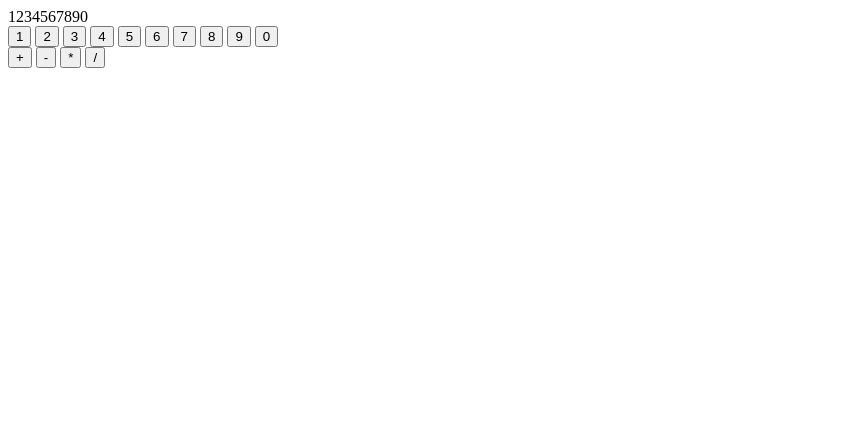
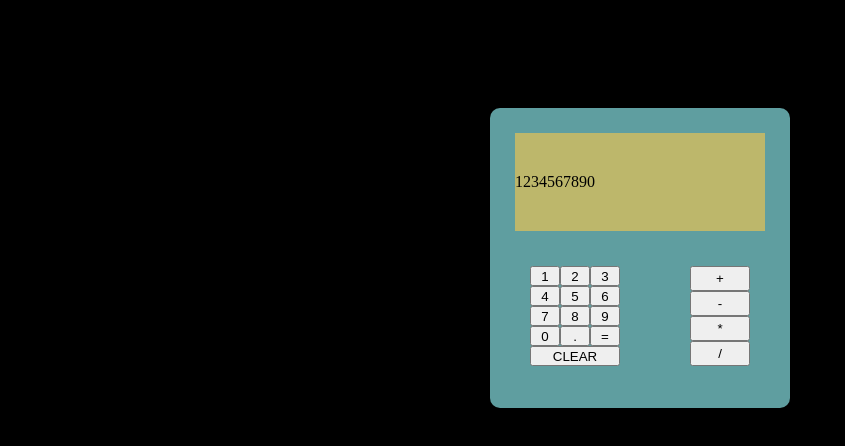
Before and after one commit to AseelAlnassiry/calculator, a plain HTML site: page index.html in a window 1280 px wide. Shown: the whole page, without its empty margins (0-845 px from the left). Drawn offline with Linux system fonts and the light colour scheme.

Commit message:
Basic CSS for calculator complete

```diff
--- a/index.html
+++ b/index.html
@@ -21,8 +21,11 @@
           <button class="number-button">6</button>
           <button class="number-button">7</button>
           <button class="number-button">8</button>
-          <button class="equals-button">9</button>
+          <button class="number-button">9</button>
           <button class="number-button">0</button>
+          <button class="number-button">.</button>
+          <button class="number-button">=</button>
+          <button class="number-button clear-button">CLEAR</button>
         </div>
         <div class="operation-pad">
           <button class="operation-button">+</button>
--- a/styles.css
+++ b/styles.css
@@ -0,0 +1,59 @@
+body {
+  display: flex;
+  flex-direction: row;
+  justify-content: center;
+  background-color: black;
+}
+
+.calculator-body {
+  display: flex;
+  flex-direction: column;
+  margin-top: 100px;
+  background-color: cadetblue;
+  width: 300px;
+  height: 300px;
+  border-radius: 10px;
+}
+
+.display {
+  display: flex;
+  background-color: darkkhaki;
+  padding: 40px 0;
+  margin: 25px;
+}
+
+.button-pad {
+  display: flex;
+  flex-direction: row;
+  margin: 10px;
+  justify-content: space-around;
+}
+
+.number-pad {
+  display: flex;
+  flex-wrap: wrap;
+  width: 100px;
+  height: 100px;
+  align-content: flex-start;
+  padding-right: 0px;
+}
+
+.number-button {
+  width: 30px;
+  height: 20px;
+}
+
+.clear-button {
+  width: 90px;
+}
+
+
+.operation-pad {
+  display: flex;
+  flex-direction: column;
+}
+
+.operation-button {
+  width: 60px;
+  height: 25px;
+}
```
